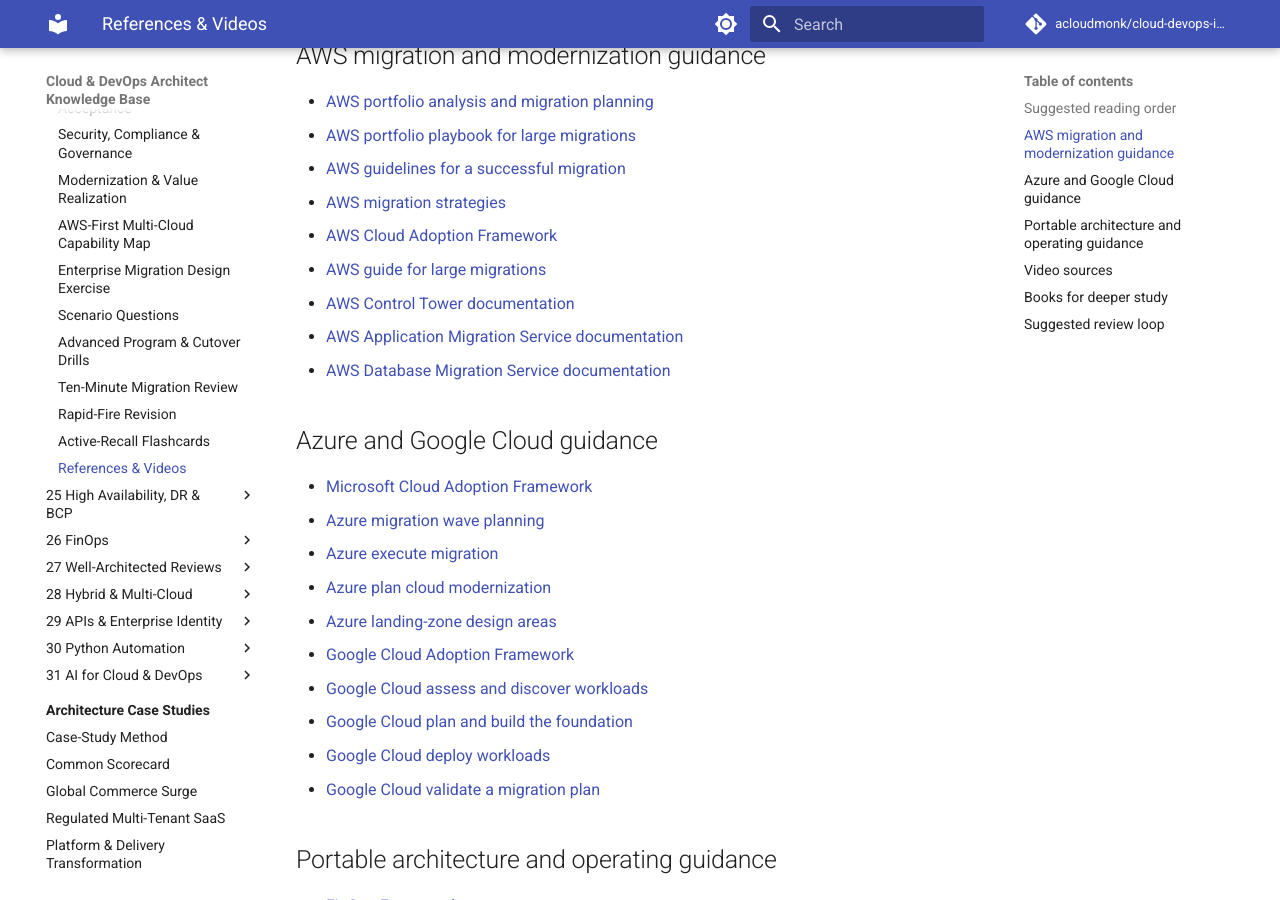
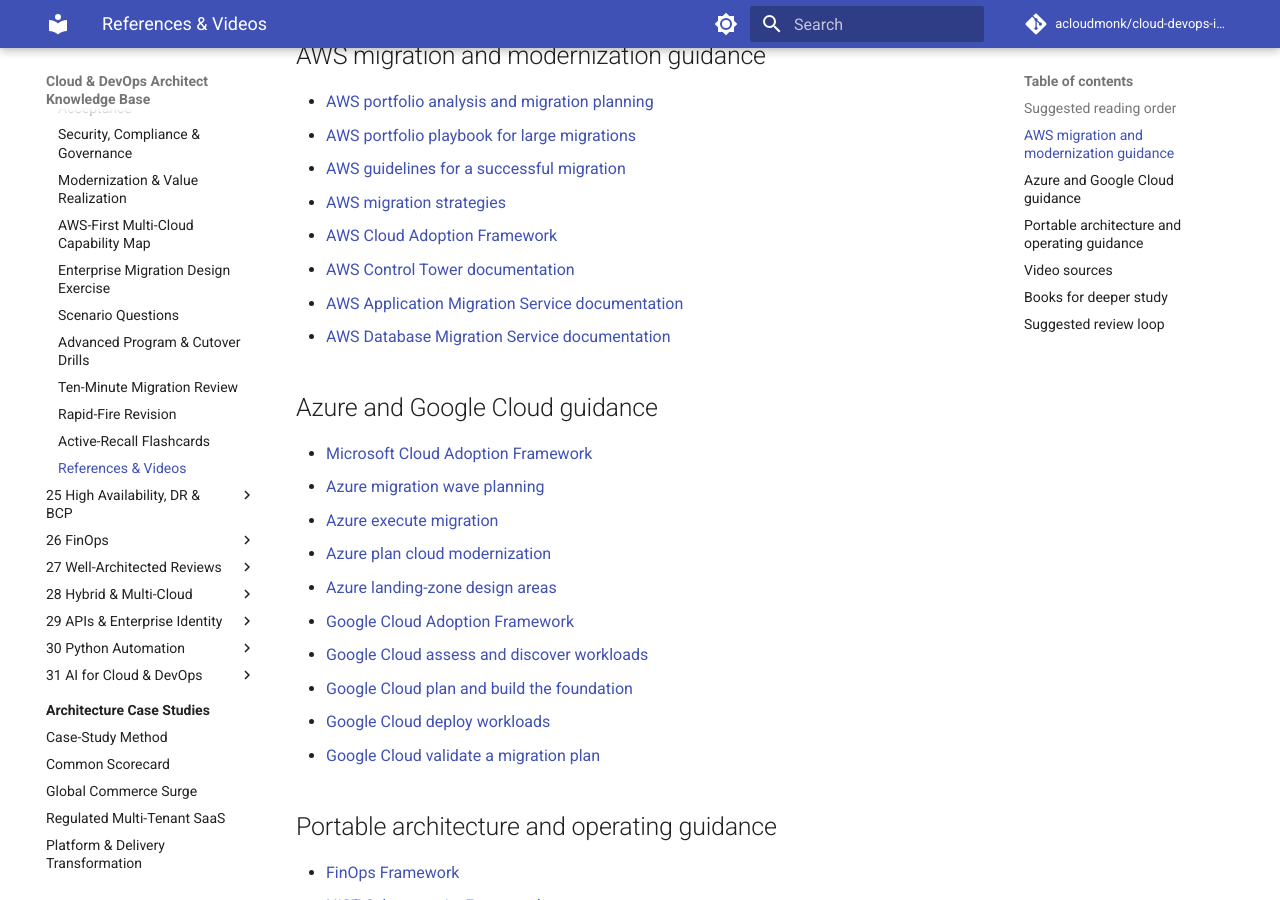
Before and after one commit to acloudmonk/cloud-devops-interview-preparation, an MkDocs documentation site: the page built from docs/24-migration-modernization/references.md, in a window 1280 px wide and 900 px high, scrolled down 567 px. Built offline with MkDocs 1.6.1 and Material for MkDocs 9.7.7, drawn with Linux system fonts in a browser that asks for light colours; comment, search, counter and statistics services are not loaded.

Commit message:
docs: remove unavailable AWS guide link

```diff
--- a/docs/24-migration-modernization/references.md
+++ b/docs/24-migration-modernization/references.md
@@ -21,7 +21,6 @@
 - [AWS guidelines for a successful migration](https://docs.aws.amazon.com/prescriptive-guidance/latest/migration-program-implementation/guidelines.html)
 - [AWS migration strategies](https://docs.aws.amazon.com/prescriptive-guidance/latest/large-migration-guide/migration-strategies.html)
 - [AWS Cloud Adoption Framework](https://aws.amazon.com/cloud-adoption-framework/)
-- [AWS guide for large migrations](https://docs.aws.amazon.com/prescriptive-guidance/latest/large-migration-guide/welcome.html)
 - [AWS Control Tower documentation](https://docs.aws.amazon.com/controltower/latest/userguide/what-is-control-tower.html)
 - [AWS Application Migration Service documentation](https://docs.aws.amazon.com/mgn/latest/ug/what-is-application-migration-service.html)
 - [AWS Database Migration Service documentation](https://docs.aws.amazon.com/dms/latest/userguide/Welcome.html)
```
